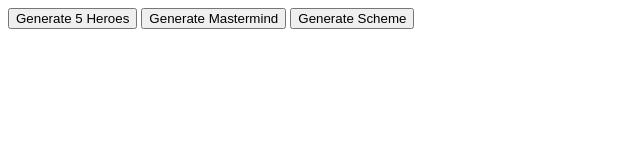
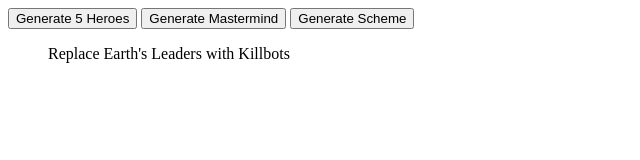
Before and after one commit to Visylvius/higherOrderFunctionPractice, a plain HTML site: page index.html in a window 1280 px wide. Both pictures are taken after a click on the button "Generate Scheme". Shown: the whole page, without its empty margins (0-640 px from the left). Drawn offline with nearby package versions, Linux system fonts and the light colour scheme.

Commit message:
finish generators, work on css next

```diff
--- a/index.html
+++ b/index.html
@@ -17,7 +17,7 @@
     <ul class="heroList">
     </ul>
     <ul class="mastermindList"></ul>
-    <ul class="schemList"></ul>
+    <ul class="schemeList"></ul>
     <script type="text/javascript" src='legendaryCardRandomizer.js'></script>
   </body>
 </html>
--- a/legendaryCardRandomizer.js
+++ b/legendaryCardRandomizer.js
@@ -45,7 +45,10 @@ function chooseMastermind(array) {
 }
 
 function chooseScheme(array) {
-
+  array = shuffle(array);
+  for (var i = 0; i < 1; i++) {
+    $('.schemeList').append('<li>' + array[i]+ '</li>');
+  }
   return array;
 }
 
@@ -55,6 +58,9 @@ $('.heroes').on('click', function() {
 $('.mastermind').on('click', function() {
   chooseMastermind(mastermindArray);
 });
-// $('')
+$('.scheme').on('click', function() {
+  chooseScheme(schemeArray);
+});
+
 
 });
```
